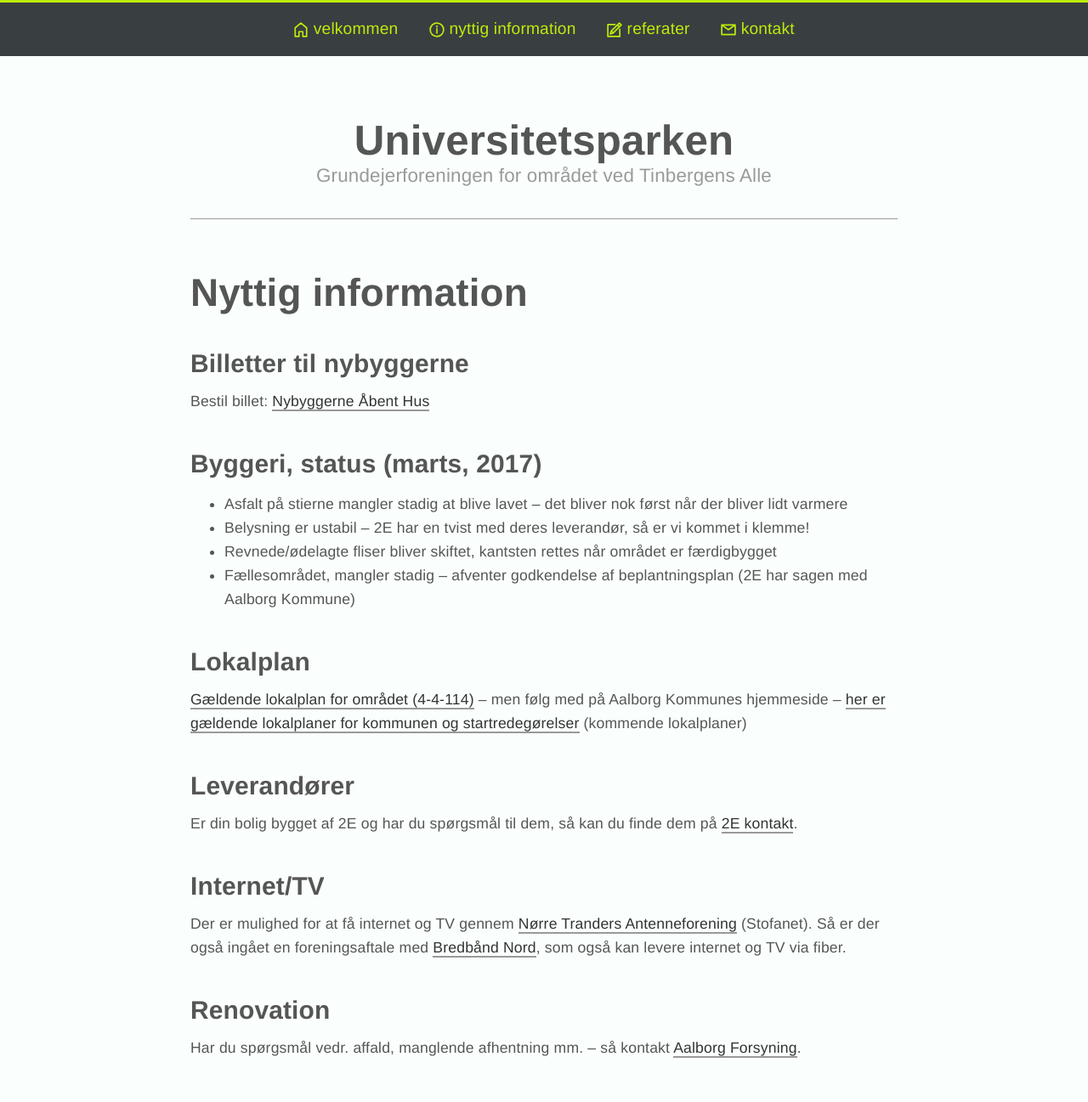
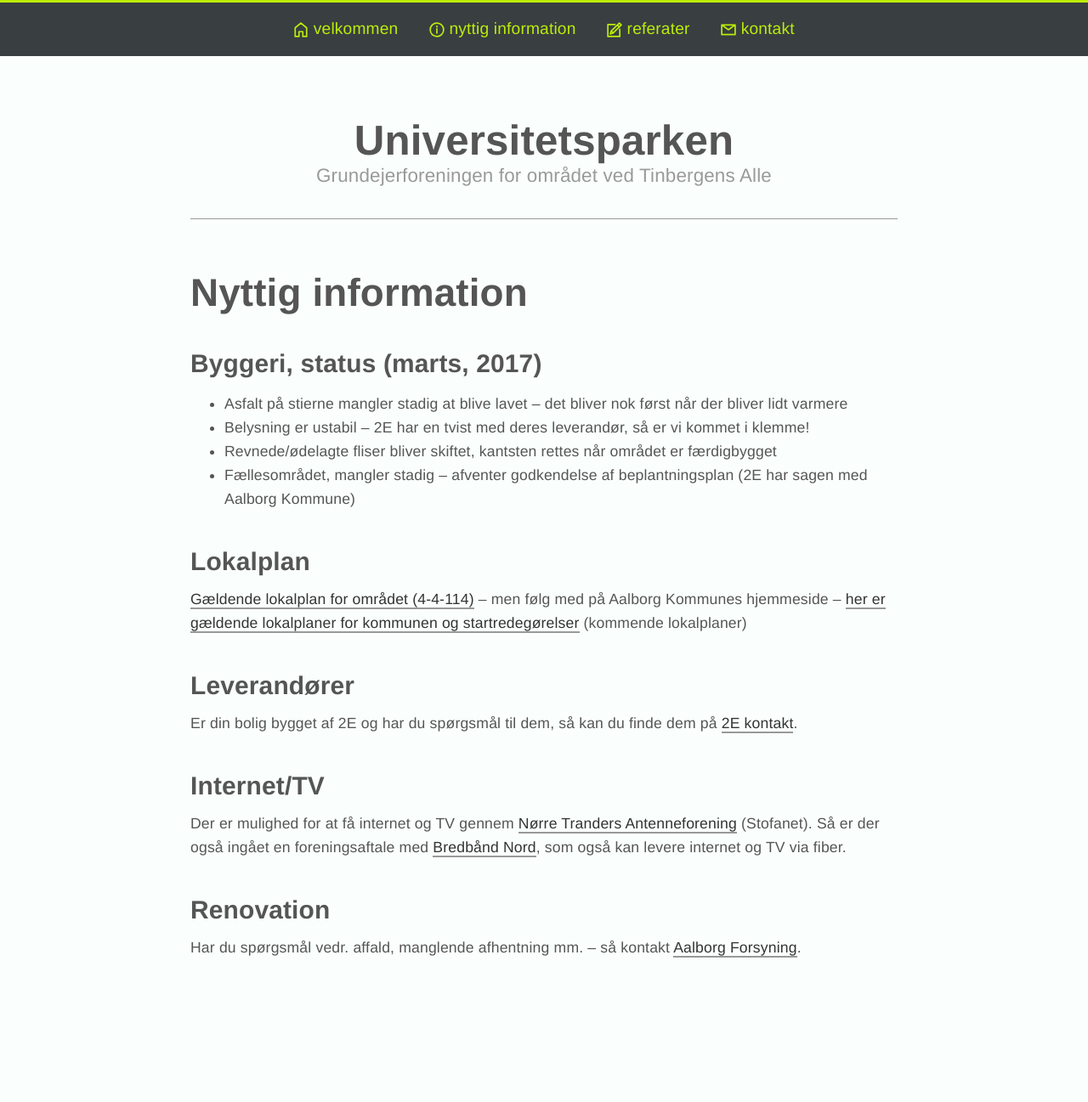
Before and after one commit to universitetsparken/universitetsparken.github.io, a Jekyll site: the page built from info.md, in a window 1280 px wide. Shown: the whole page at 85% size. Built offline with Jekyll 4.4.1, drawn with Linux system fonts in a browser that asks for light colours; after the commit the page ends 1179 px from its top, so only the background shows below that.

Commit message:
Misc fixes

```diff
--- a/info.md
+++ b/info.md
@@ -3,10 +3,6 @@ layout: page
 title: Nyttig information
 permalink: /info/
 ---
-
-## Billetter til nybyggerne
-
-Bestil billet: [Nybyggerne Åbent Hus](https://billetto.dk/en/e/nybyggerne-saeson-3-abent-hus-tickets-179920)
 
 ## Byggeri, status (marts, 2017)
 
```
Also changed, not shown: _posts/2017-04-19-tilplantning-af-faellesarealer.md (renamed from _posts/2017-04-19-tilplantning-af-fællesarealer.md), 1 other file.
